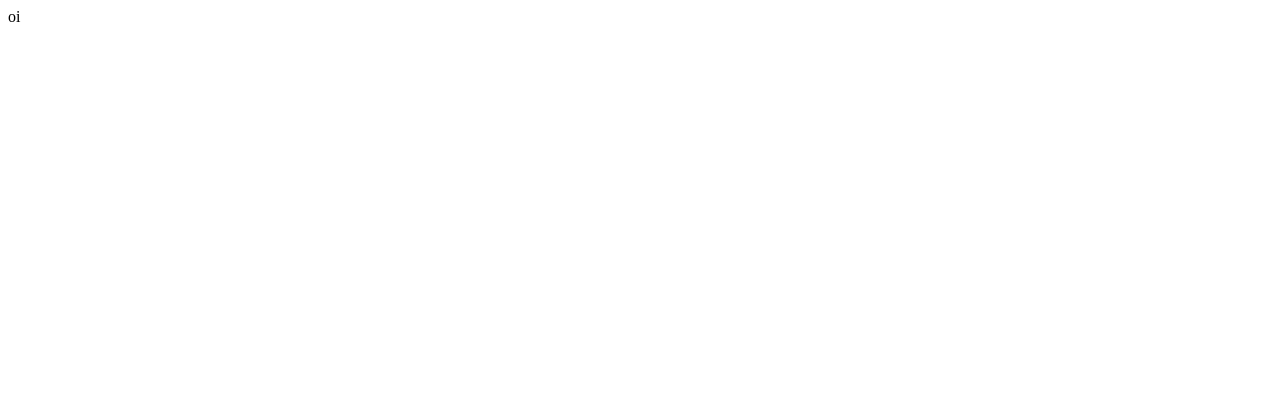
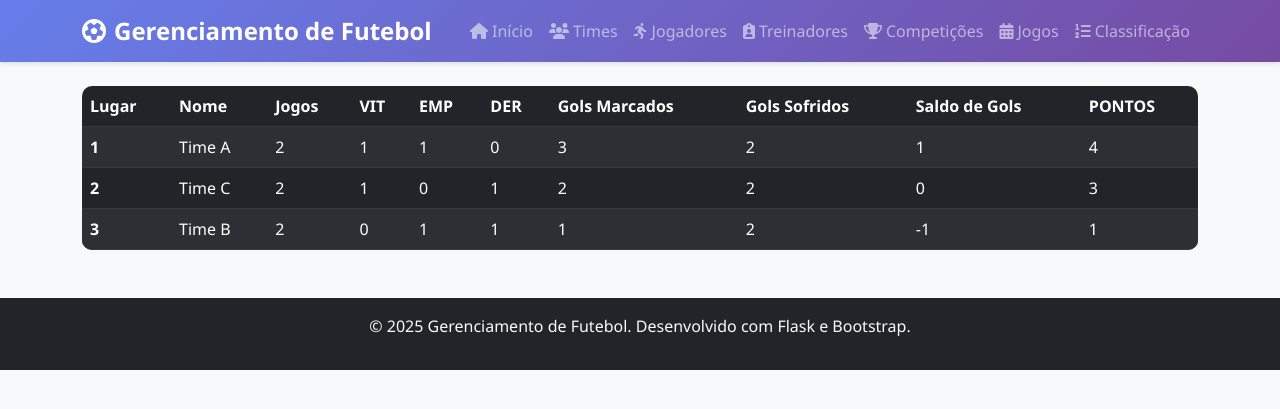
Before and after one commit to MiguelWilliam-IF/PPI-Prova-Pratica-2bim, a Flask app: page /classificacao in a window 1280 px wide. Before the commit the part shown is almost empty. Shown: the top 409 px of the page. Run offline with Flask 3, Linux system fonts and the light colour scheme.

Commit message:
Terminei o básico das classificacoes

```diff
--- a/app/controllers/classificacao_controller.py
+++ b/app/controllers/classificacao_controller.py
@@ -6,28 +6,35 @@ from sqlalchemy import select, or_, and_
 from sqlalchemy.sql.functions import sum as sum_
 
 class ClassificacaoController:
-    def recuperar_informacoes_classificacao(id): #NOME, QTD JOGOS DISPUTADOS, VITORIAS, EMPATES, DERROTAS, GOLS MARCADOS, GOLS SOFRIDOS, SALDO DE GOLS, PONTOS
+    def recuperar_informacoes_classificacao(): #NOME, QTD JOGOS DISPUTADOS, VITORIAS, EMPATES, DERROTAS, GOLS MARCADOS, GOLS SOFRIDOS, SALDO DE GOLS, PONTOS
         try:
-            jogos_stmt = select(Jogo).where(or_(Jogo.time_casa_id == id, Jogo.time_visitante_id == id))
-            vitorias_stmt = select(Jogo).where(or_(and_(Jogo.time_casa_id == id, Jogo.gols_casa > Jogo.gols_visitante), and_(Jogo.time_visitante_id == id, Jogo.gols_visitante > Jogo.gols_casa)))
-            empates_stmt = select(Jogo).where(and_(or_(Jogo.time_casa_id == id, Jogo.time_visitante_id == id), Jogo.gols_casa == Jogo.gols_visitante))
-            derrotas_stmt = select(Jogo).where(or_(and_(Jogo.time_casa_id == id, Jogo.gols_casa < Jogo.gols_visitante), and_(Jogo.time_visitante_id == id, Jogo.gols_visitante < Jogo.gols_casa)))
-            gols_feitos_casa_stmt = select(sum_(Jogo.gols_casa)).select_from(Jogo).where(Jogo.time_casa_id == id)
-            gols_feitos_visitante_stmt = select(sum_(Jogo.gols_visitante)).select_from(Jogo).where(Jogo.time_visitante_id == id)
-            gols_sofridos_casa_stmt = select(sum_(Jogo.gols_visitante)).select_from(Jogo).where(Jogo.time_casa_id == id)
-            gols_sofridos_visitante_stmt = select(sum_(Jogo.gols_casa)).select_from(Jogo).where(Jogo.time_visitante_id == id)
+            pontos_dict = ClassificacaoController.listar_dicionario_placar()
 
-            dados = {
-                'nome': TimeController.recuperar_time(id=id).nome,
-                'jogos-disputados': len(db.session.execute(jogos_stmt).all()),
-                'vitorias': len(db.session.execute(vitorias_stmt).all()),
-                'empates': len(db.session.execute(empates_stmt).all()),
-                'derrotas': len(db.session.execute(derrotas_stmt).all()),
-                'gols-marcados': sum([int(db.session.execute(gols_feitos_casa_stmt).first()[0] or 0), int(db.session.execute(gols_feitos_visitante_stmt).first()[0] or 0)]),
-                'gols-sofridos': sum([int(db.session.execute(gols_sofridos_casa_stmt).first()[0] or 0), int(db.session.execute(gols_sofridos_visitante_stmt).first()[0] or 0)]),
-                'gols-saldo': sum([int(db.session.execute(gols_feitos_casa_stmt).first()[0] or 0), int(db.session.execute(gols_feitos_visitante_stmt).first()[0] or 0)]) - sum([int(db.session.execute(gols_sofridos_casa_stmt).first()[0] or 0), int(db.session.execute(gols_sofridos_visitante_stmt).first()[0] or 0)]),
-                'pontos': ClassificacaoController.listar_dicionario_placar()[id]
-                    }
+            dados = []
+
+            for id in pontos_dict:
+                jogos_stmt = select(Jogo).where(or_(Jogo.time_casa_id == id, Jogo.time_visitante_id == id))
+                vitorias_stmt = select(Jogo).where(or_(and_(Jogo.time_casa_id == id, Jogo.gols_casa > Jogo.gols_visitante), and_(Jogo.time_visitante_id == id, Jogo.gols_visitante > Jogo.gols_casa)))
+                empates_stmt = select(Jogo).where(and_(or_(Jogo.time_casa_id == id, Jogo.time_visitante_id == id), Jogo.gols_casa == Jogo.gols_visitante))
+                derrotas_stmt = select(Jogo).where(or_(and_(Jogo.time_casa_id == id, Jogo.gols_casa < Jogo.gols_visitante), and_(Jogo.time_visitante_id == id, Jogo.gols_visitante < Jogo.gols_casa)))
+                gols_feitos_casa_stmt = select(sum_(Jogo.gols_casa)).select_from(Jogo).where(Jogo.time_casa_id == id)
+                gols_feitos_visitante_stmt = select(sum_(Jogo.gols_visitante)).select_from(Jogo).where(Jogo.time_visitante_id == id)
+                gols_sofridos_casa_stmt = select(sum_(Jogo.gols_visitante)).select_from(Jogo).where(Jogo.time_casa_id == id)
+                gols_sofridos_visitante_stmt = select(sum_(Jogo.gols_casa)).select_from(Jogo).where(Jogo.time_visitante_id == id)
+
+                dados_time = {
+                    'nome': TimeController.recuperar_time(id=id).nome,
+                    'jogos-disputados': len(db.session.execute(jogos_stmt).all()),
+                    'vitorias': len(db.session.execute(vitorias_stmt).all()),
+                    'empates': len(db.session.execute(empates_stmt).all()),
+                    'derrotas': len(db.session.execute(derrotas_stmt).all()),
+                    'gols-marcados': sum([int(db.session.execute(gols_feitos_casa_stmt).first()[0] or 0), int(db.session.execute(gols_feitos_visitante_stmt).first()[0] or 0)]),
+                    'gols-sofridos': sum([int(db.session.execute(gols_sofridos_casa_stmt).first()[0] or 0), int(db.session.execute(gols_sofridos_visitante_stmt).first()[0] or 0)]),
+                    'gols-saldo': sum([int(db.session.execute(gols_feitos_casa_stmt).first()[0] or 0), int(db.session.execute(gols_feitos_visitante_stmt).first()[0] or 0)]) - sum([int(db.session.execute(gols_sofridos_casa_stmt).first()[0] or 0), int(db.session.execute(gols_sofridos_visitante_stmt).first()[0] or 0)]),
+                    'pontos': pontos_dict[id]
+                        }
+                dados.append(dados_time)
+
 
             return dados
 
@@ -54,4 +61,4 @@ class ClassificacaoController:
                     pontos[jogo.time_casa_id] += 1
                     pontos[jogo.time_visitante_id] += 1
 
-        return pontos
+        return dict(sorted(pontos.items(), key=lambda item: item[1], reverse=True))
--- a/app/routes.py
+++ b/app/routes.py
@@ -241,11 +241,10 @@ def jogos_delete(id):
 
 @app.route('/classificacao', methods=['GET'])
 def classificacao():
+    '''
     print(ClassificacaoController.listar_dicionario_placar())
     print('======')
-    print(ClassificacaoController.recuperar_informacoes_classificacao(1))
-    return 'oi'
-
-@app.route('/classificacao/<int:id>', methods=['GET'])
-def classificacao_checar(id):
-    return ClassificacaoController.recuperar_informacoes_classificacao(id=id)
+    print(ClassificacaoController.recuperar_informacoes_classificacao())
+    '''
+    placar = ClassificacaoController.recuperar_informacoes_classificacao()
+    return render_template('classificacao/index.html', placar=placar)
--- a/app/templates/base.html
+++ b/app/templates/base.html
@@ -50,6 +50,12 @@
                             <i class="fas fa-calendar-alt me-1"></i>Jogos
                         </a>
                     </li>
+                    <li class="nav-item">
+                        <a class="nav-link" href="{{ url_for('classificacao') }}">
+                            <i class="fa-solid fa-list-ol me-1"></i>Classificação
+                        </a>
+                    </li>
+
                 </ul>
             </div>
         </div>
--- /dev/null
+++ b/app/templates/classificacao/index.html
@@ -0,0 +1,40 @@
+{% extends "base.html" %}
+
+{% block title %}Classificação - Gerenciamento de futebol{% endblock %}
+
+{% block content %}
+
+<table class="table table-striped table-dark table-hover">
+  <thead>
+    <tr>
+      <th scope="col">Lugar</th>
+      <th scope="col">Nome</th>
+      <th scope="col">Jogos</th>
+      <th scope="col">VIT</th>
+      <th scope="col">EMP</th>
+      <th scope="col">DER</th>
+      <th scope="col">Gols Marcados</th>
+      <th scope="col">Gols Sofridos</th>
+      <th scope="col">Saldo de Gols</th>
+      <th scope="col">PONTOS</th>
+    </tr>
+  </thead>
+  <tbody>
+    {% for time in placar %}
+    <tr>
+      <th scope="row">{{ loop.index }}</th>
+      <td>{{ time['nome'] }}</td>
+      <td>{{ time['jogos-disputados'] }}</td>
+      <td>{{ time['vitorias'] }}</td>
+      <td>{{ time['empates'] }}</td>
+      <td>{{ time['derrotas'] }}</td>
+      <td>{{ time['gols-marcados'] }}</td>
+      <td>{{ time['gols-sofridos'] }}</td>
+      <td>{{ time['gols-saldo'] }}</td>
+      <td>{{ time['pontos'] }}</td>
+    </tr>
+    {% endfor %}
+  </tbody>
+</table>
+
+{% endblock %}
```
